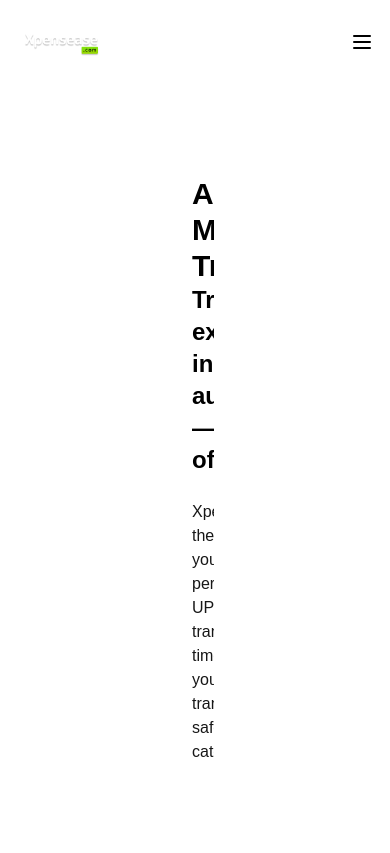
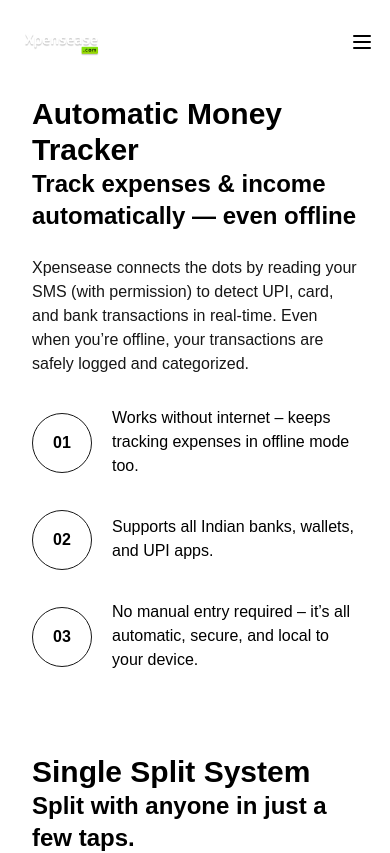
Before and after one commit to chahar-here/Xpensease, a Next.js app: page /features in a window 390 px wide. Shown: the top 853 px of the page. Built offline with nearby package versions, Linux system fonts and the light colour scheme.

Commit message:
Completely responsive now

```diff
--- a/src/app/(site)/features/page.tsx
+++ b/src/app/(site)/features/page.tsx
@@ -5,7 +5,7 @@
 
 const Features = () => {
   return (
-    <div className="p-40">
+    <div className="mt-20 mb-10">
       {/* <!-- ===== Feature One Starts ===== --> */}
       <section className="overflow-hidden pb-20 lg:pb-25 xl:pb-30">
         <div className="mx-auto max-w-c-1235 px-4 md:px-8 xl:px-0">
```
